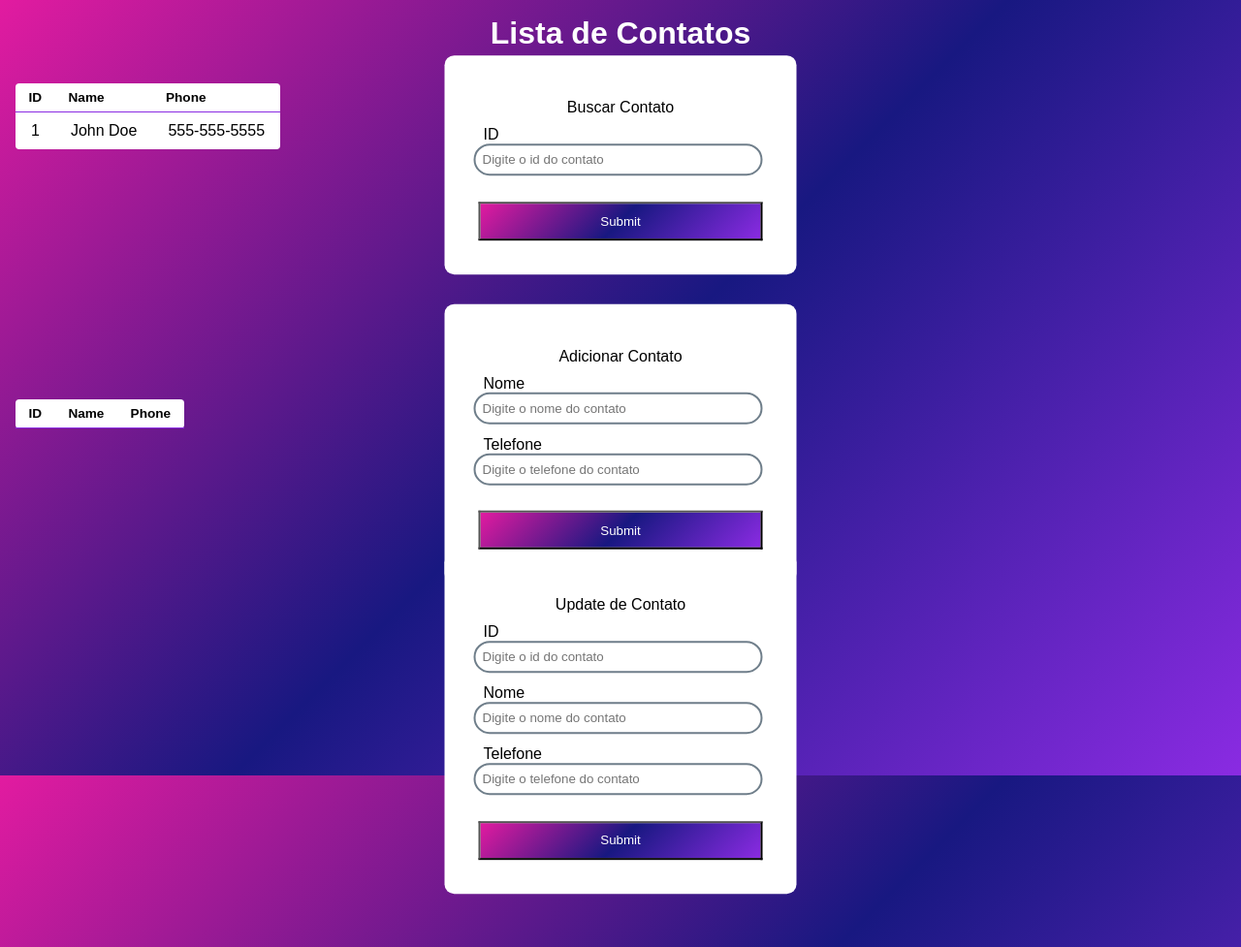
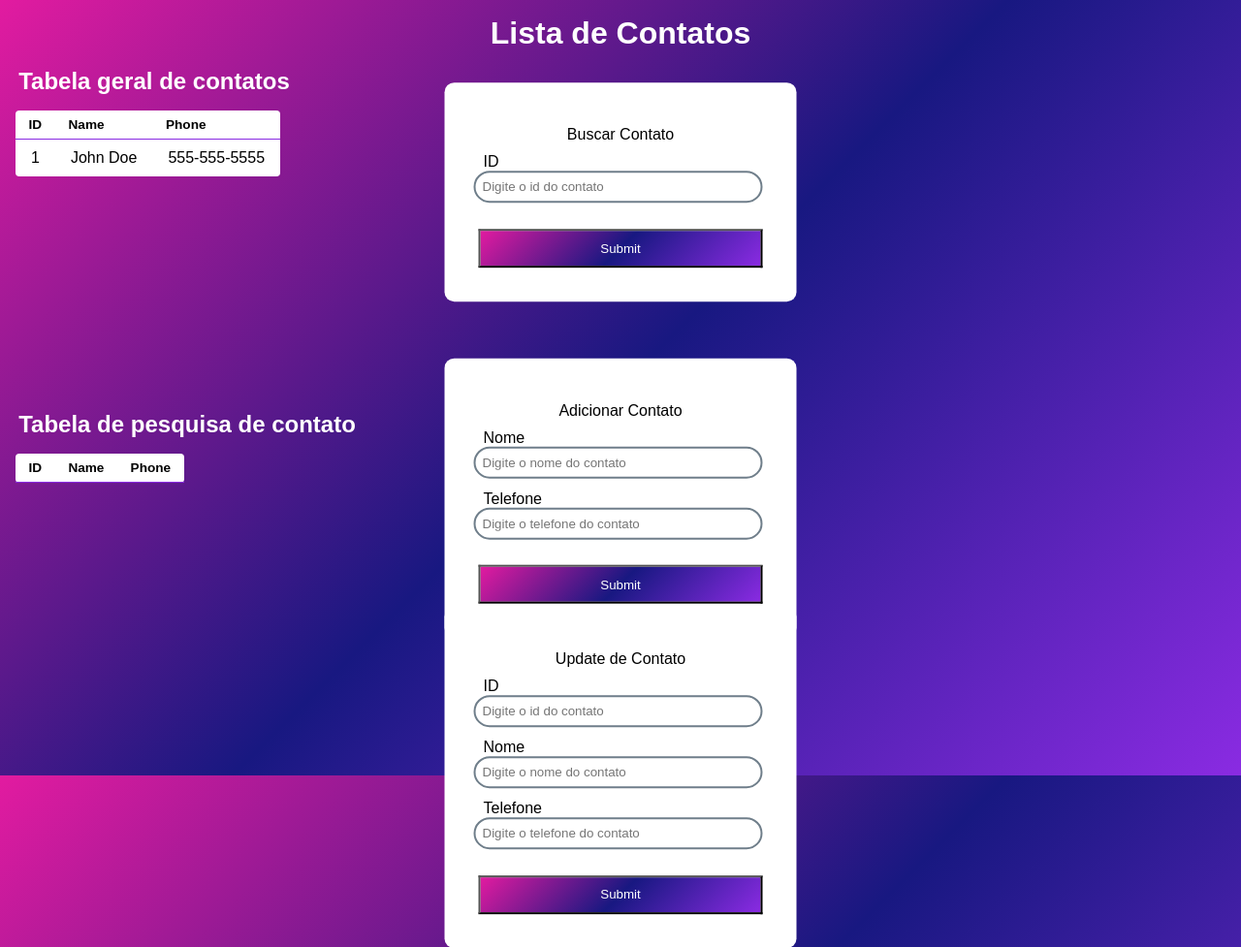
Before and after one commit to biazinha18/ListaContatos, a Flask app: page /contact in a window 1280 px wide. Shown: the top 977 px of the page at 97% size. Run offline with Flask 2, Linux system fonts and the light colour scheme; lists and menus that the app fills with data are empty.

Commit message:
Alterações nas tabelas

```diff
--- a/static/contact.js
+++ b/static/contact.js
@@ -22,9 +22,8 @@
     const id = document.getElementById('find_id').value;
     $.get("/contacts/"+id, function(data, status){
         let placeholder = document.querySelector('#find_data');
-        let out = "";
         let contact = data['contact']
-        out += `
+        let out = `
             <tr>
                 <td>${contact.id}</td>
                 <td>${contact.name}</td>
--- a/static/css/main.css
+++ b/static/css/main.css
@@ -3,6 +3,11 @@
 * {
     margin: 0 ;
     padding: 0;
+}
+
+h2{
+    padding-left: 1.5%;
+    color:white;
 }
 
 body {
--- a/templates/contact.html
+++ b/templates/contact.html
@@ -16,6 +16,7 @@
     <main>
         <div >
             <div>
+                <h2>Tabela geral de contatos</h2>
                 <table>
                     <thead>
                         <tr>
@@ -39,6 +40,7 @@
                 <button id="btn" onclick="find_contact(event)">Submit</button>
             </form>
             <div>
+                <h2>Tabela de pesquisa de contato</h2>
                 <table>
                     <thead>
                         <tr>
```
